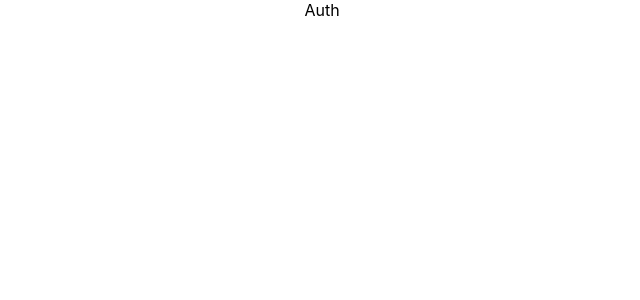
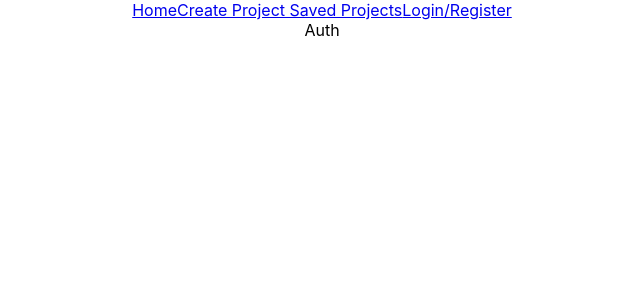
Before and after one commit to Collinswarui/project_tracker, a React (Create React App) app in the folder client/: page /auth in a window 1280 px wide. Shown: the top 300 px of the page, without its empty margins (318-958 px from the left). Built offline with nearby package versions, Linux system fonts and the light colour scheme; the HTML template or start-up script is replaced by a standard one.

Commit message:
created a navbar for my frontend

```diff
--- a/client/src/App.js
+++ b/client/src/App.js
@@ -1,15 +1,17 @@
 import './App.css';
 import { BrowserRouter as Router, Routes, Route } from 'react-router-dom'
-import {Home} from '../src/pages/Home.js'
+import {Home} from '../src/pages/Home'
 import {SavedProj} from './pages/SavedProj'
 import {Auth} from '../src/pages/Auth'
 import {CreateProj} from '../src/pages/CreateProj'
+import { Navbar } from './components/Navbar';
 
 
 function App() {
   return (
     <div className="App">
       <Router>
+        <Navbar />
         <Routes>
           <Route path='/' element={<Home />}/>
           <Route path='/auth' element={<Auth />}/>
--- /dev/null
+++ b/client/src/components/Navbar.jsx
@@ -0,0 +1,13 @@
+import {Link} from 'react-router-dom'
+
+
+export const Navbar = () => {
+  return (
+    <div className='navbar'>
+      <Link to='/'> Home</Link>
+      <Link to='/createProject'>Create Project</Link>
+      <Link to='/savedProject'> Saved Projects</Link>
+      <Link to='/auth'>Login/Register</Link>
+    </div>
+  )
+}
```
